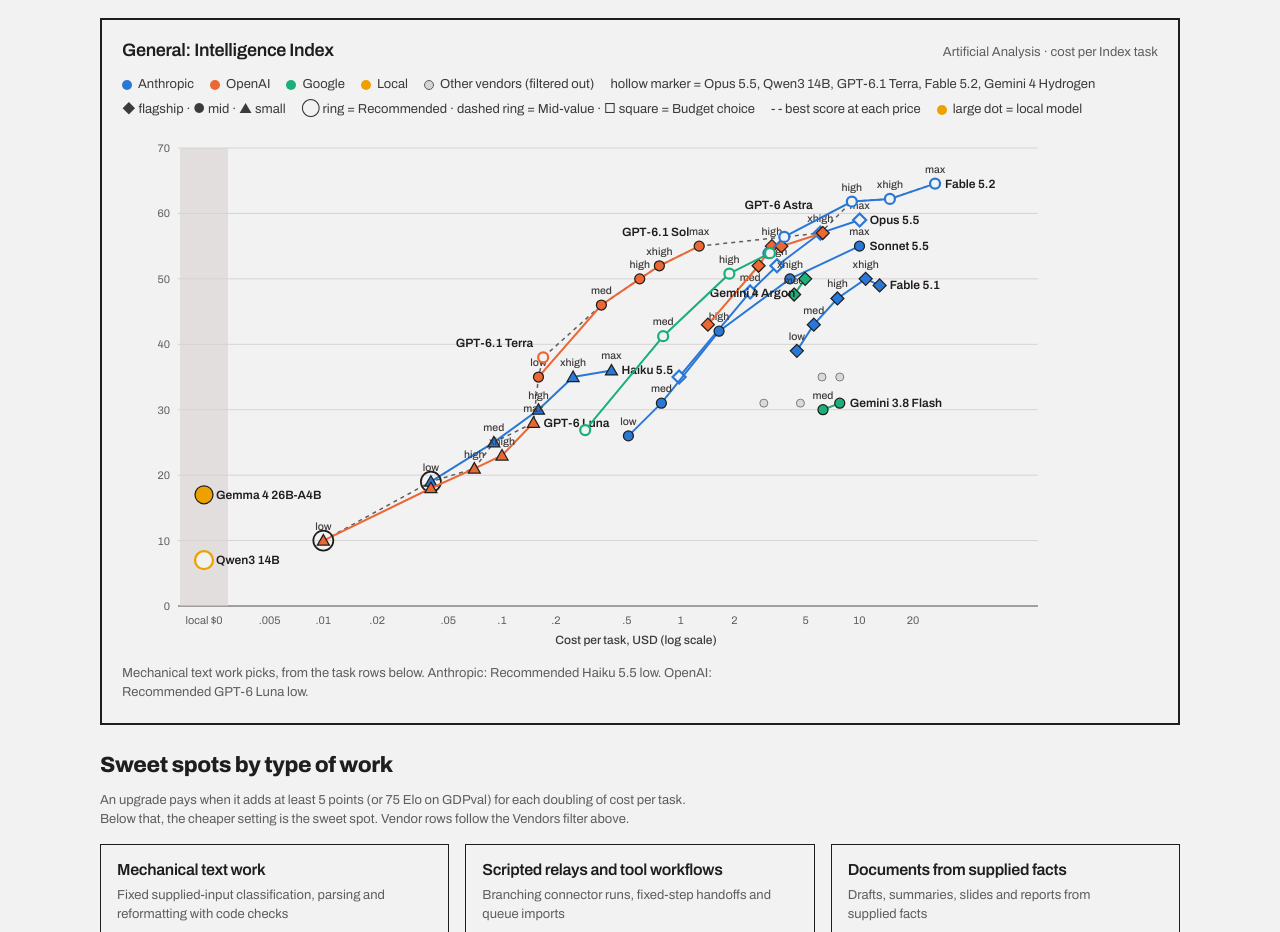
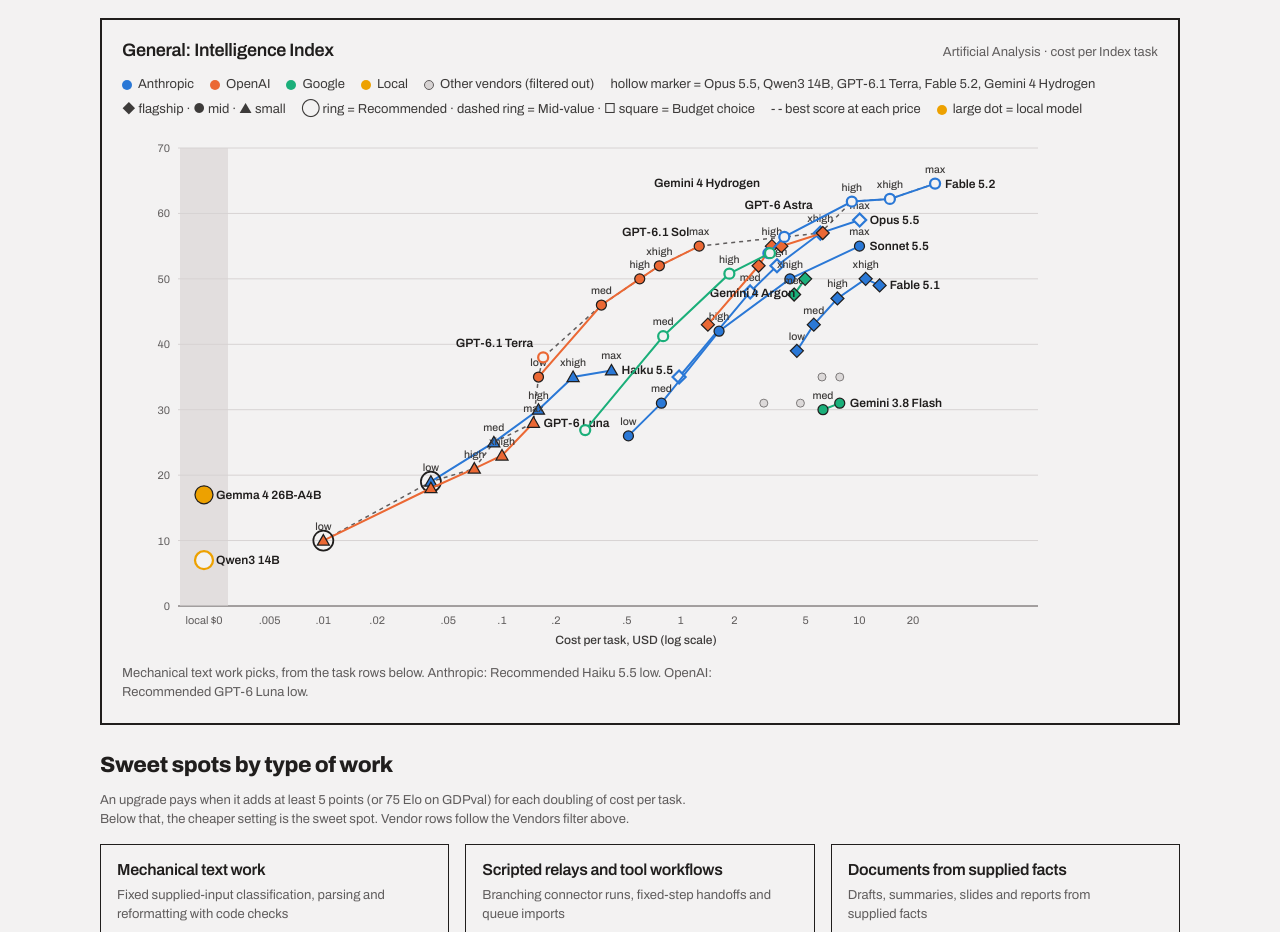
Before and after one commit to robbagley-afk/model-value-map, a plain HTML site: page docs/index.html in a window 1280 px wide. Shown: the part 1420-2352 px from the top of the page. Drawn offline with Linux system fonts and the light colour scheme.

Commit message:
Refresh model guidance and effort ladders 2026-11-15

```diff
--- a/docs/index.html
+++ b/docs/index.html
@@ -485,7 +485,9 @@ function draw(){
     const last=ps[ps.length-1];if(!narrow){const lx=Math.min((last.cost>0?X(last.cost):m.l+lane/2)+10,W-m.r+8),w=mo.length*7;let ly=Y(last.score)+4;
       // Keep the name next to its own top point: right side first, then left side, then farther up or down.
       const lxL=(last.cost>0?X(last.cost):m.l+lane/2)-10,tries=[[lx,0,"start"],[lx,-14,"start"],[lx,14,"start"],[lxL,0,"end"],[lxL,-14,"end"],[lxL,14,"end"],[lx,-28,"start"],[lx,28,"start"],[lxL,-28,"end"],[lxL,28,"end"],[lx,-42,"start"],[lx,42,"start"],[lxL,-42,"end"],[lxL,42,"end"],[lx,-56,"start"],[lx,56,"start"],[lxL,-56,"end"],[lxL,56,"end"]];
-      for(const [tx,d,an] of tries){const bx=an==="end"?tx-w:tx;if(bx>=m.l&&free(bx,ly+d-11,w,14)){add("text",{x:tx,y:ly+d,class:"mdl","text-anchor":an},mo);break}}}
+      for(let k=70;k<=210;k+=14)tries.push([lx,-k,"start"],[lx,k,"start"],[lxL,-k,"end"],[lxL,k,"end"]);
+      let placed=false;for(const [tx,d,an] of tries){const bx=an==="end"?tx-w:tx;if(bx>=m.l&&free(bx,ly+d-11,w,14)){add("text",{x:tx,y:ly+d,class:"mdl","text-anchor":an},mo);placed=true;break}}
+      if(!placed)add("text",{x:lx,y:ly,class:"mdl","text-anchor":"start"},mo)}
   });
   const segments=[];
   models.forEach(mo=>{const ps=tipPts.filter(q=>q.p.model===mo).sort((a,b)=>EFF.indexOf(a.p.effort)-EFF.indexOf(b.p.effort));for(let i=1;i<ps.length;i++)segments.push([ps[i-1],ps[i]])});
```
